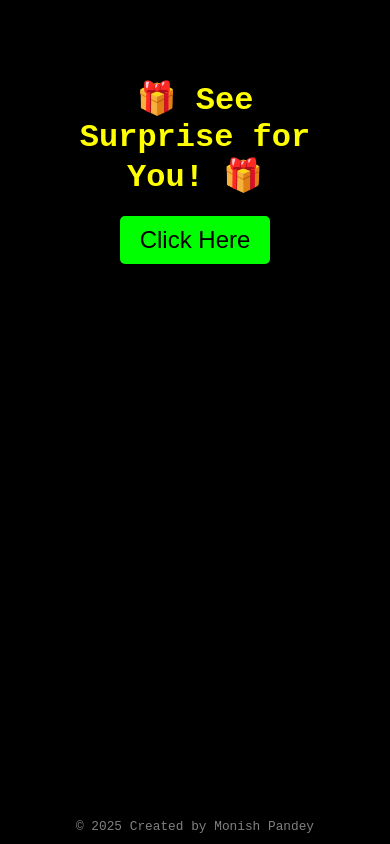
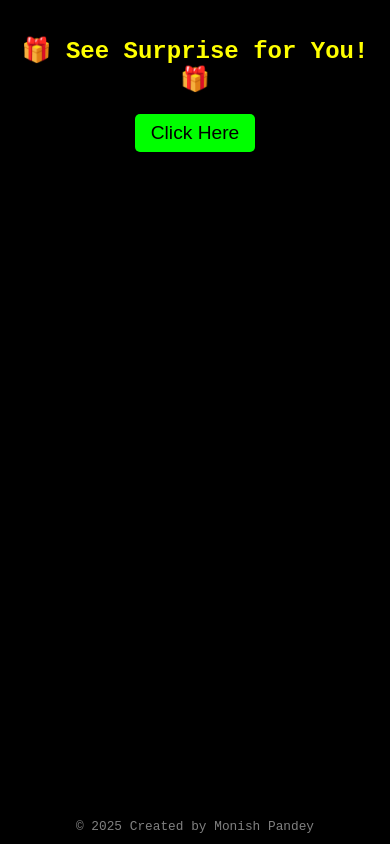
Before and after one commit to mpeditz9p/monish-hub, a plain HTML site: page index.html in a window 390 px wide. Drawn offline with Linux system fonts and the light colour scheme.

Commit message:
Update index.html

```diff
--- a/index.html
+++ b/index.html
@@ -10,7 +10,8 @@
             color: lime;
             font-family: 'Courier New', monospace;
             text-align: center;
-            padding: 50px;
+            padding: 20px;
+            margin: 0;
             overflow: hidden;
         }
         .surprise {
@@ -83,6 +84,23 @@
         .flashy {
             animation: flashy 1s ease-in-out forwards;
         }
+
+        /* Mobile responsiveness */
+        @media (max-width: 600px) {
+            .surprise {
+                font-size: 1.5em;
+            }
+            .start-btn {
+                font-size: 1.2em;
+                padding: 8px 16px;
+            }
+            .warning, .hack-text, .lock-warning, .final-warning {
+                font-size: 1.2em;
+            }
+            .code {
+                font-size: 1em;
+            }
+        }
     </style>
 </head>
 <body>
```
